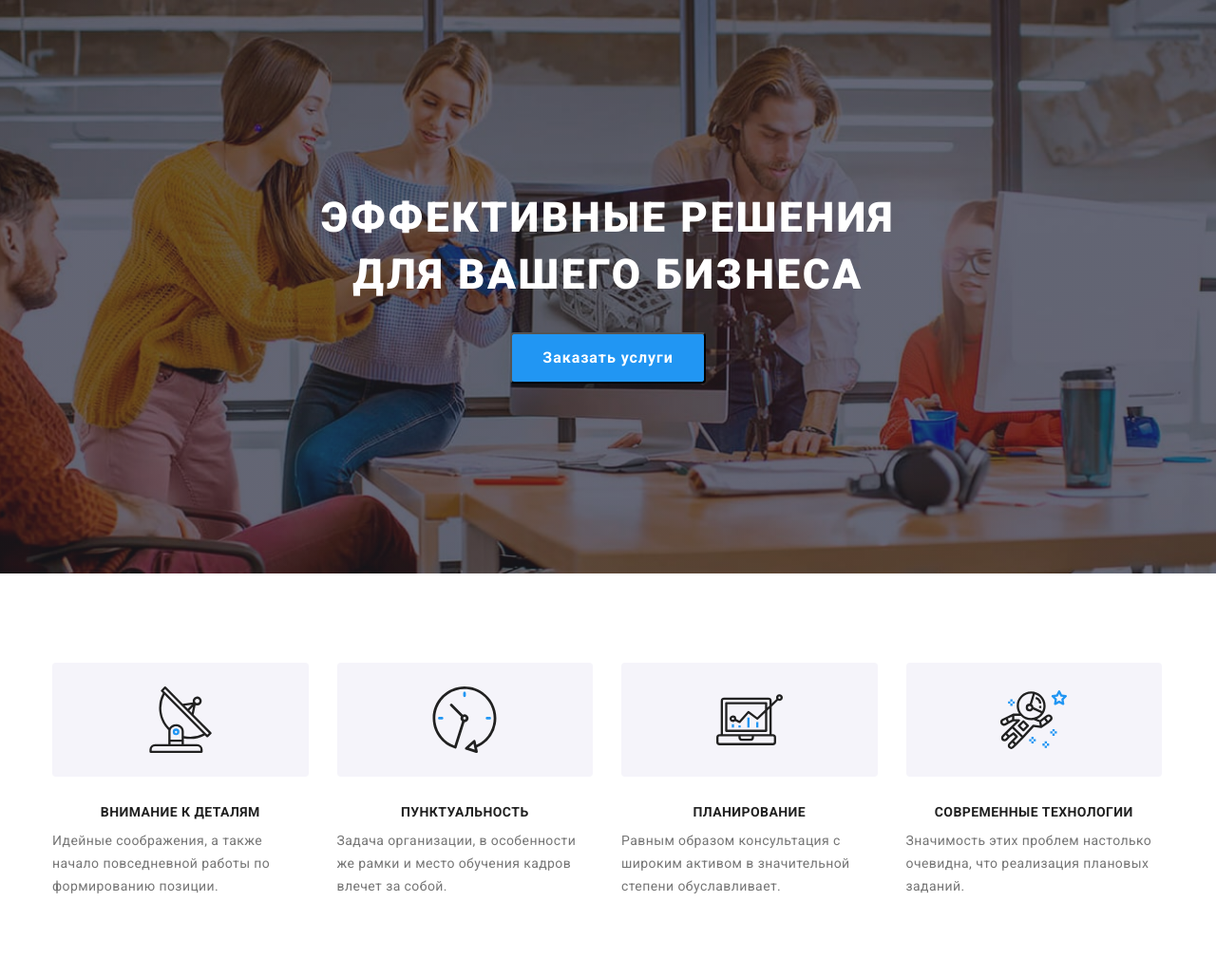
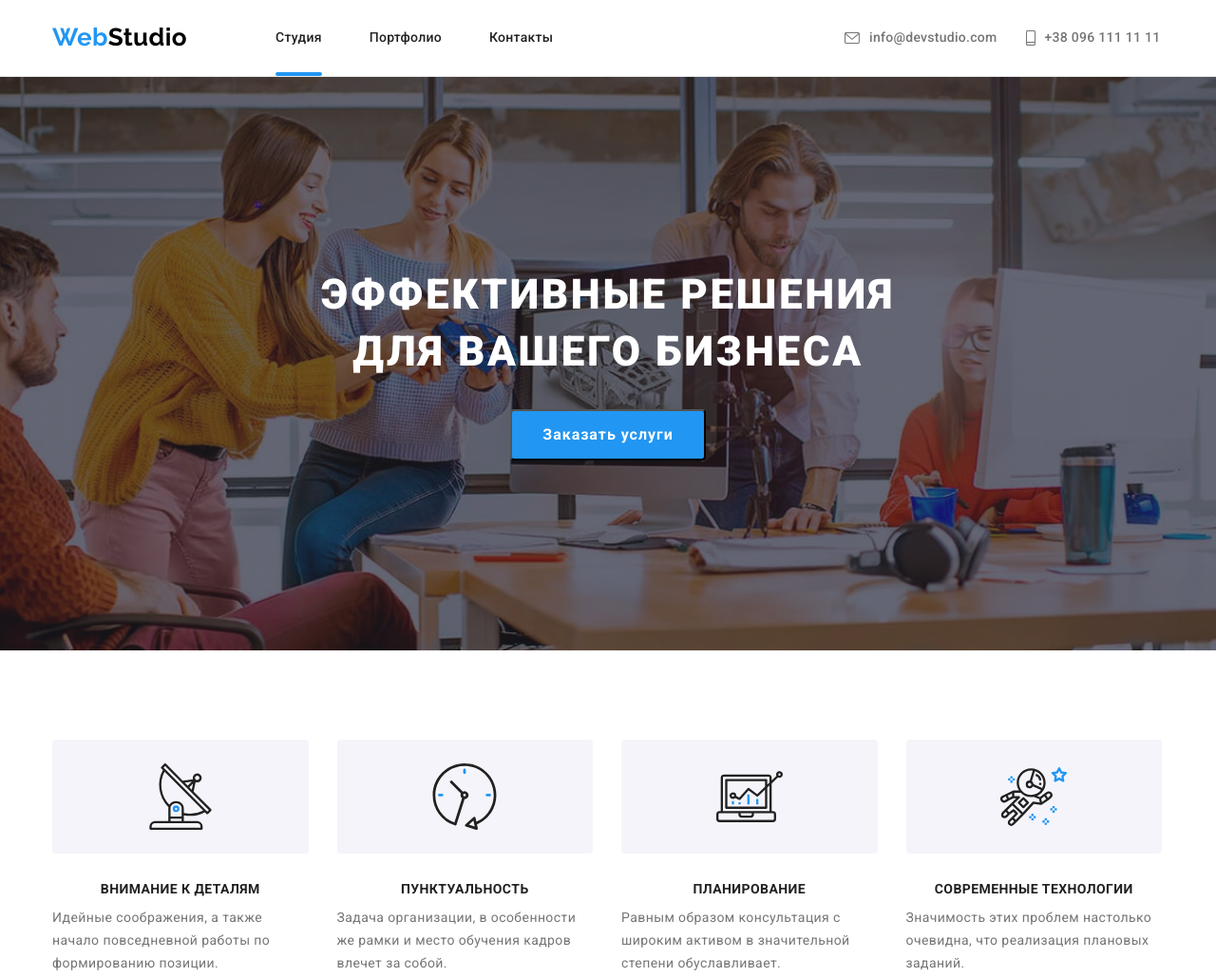
Before and after one commit to pylypchukroman/Practice-HTML-CSS--Landing-Page, a plain HTML site: page index.html in a window 1280 px wide. Shown: the top 1029 px of the page at 95% size. Drawn offline with nearby package versions, Linux system fonts and the light colour scheme.

Commit message:
додає правки по хедеру

```diff
--- a/index.html
+++ b/index.html
@@ -20,8 +20,9 @@
   </head>
   <body>
     <!--Хедер-->
-    <!-- <header class="page-header">
-      <div class="container main-nav">
+    <header class="page-header">
+      <div class="container">
+        <div class="header-navigation">
           <nav class="main-nav">
             <a href="./index.html" class="logo"
               >Web<span class="logo-second-color">Studio</span></a
@@ -29,7 +30,9 @@
             <ul class="site-nav">
               <li class="link">
                 <div class="site-nav-link-thumb">
-                <a href="./index.html" class="site-nav-link current">Студия </a>
+                  <a href="./index.html" class="site-nav-link current"
+                    >Студия
+                  </a>
                 </div>
               </li>
               <li class="link">
@@ -42,7 +45,10 @@
           </nav>
           <ul class="cont-nav">
             <li class="link">
-            <a href="mailto:info@devstudio.com" class="cont-nav-link mail-logo">
+              <a
+                href="mailto:info@devstudio.com"
+                class="cont-nav-link mail-logo"
+              >
                 <svg class="footer-contacts-icon mail-icon">
                   <use href="./images/symbol-defs.svg#icon-mail-logo"></use>
                 </svg>
@@ -59,7 +65,8 @@
             </li>
           </ul>
         </div>
-    </header> -->
+      </div>
+    </header>
     <!--Основная часть-->
     <main>
       <!--Герой-->
--- a/sass/components/_contacts.scss
+++ b/sass/components/_contacts.scss
@@ -1,14 +1,25 @@
 .cont-nav {
+  display: none;
   margin-top: 0;
   margin-bottom: 0;
   margin-left: auto;
   padding-left: 0;
-  display: flex;
+  @media screen and (min-width: 768px) {
+    display: block;
+    margin-left: 0;
+    padding-top: 21px;
+    padding-bottom: 21px;
+  }
+  @media screen and (min-width: 1200px) {
+    display: flex;
+    align-items: center;
+  }
 }
 
 .cont-nav-link {
   color: var(--primary-text-color);
   font-weight: 500;
+  font-size: 12px;
   line-height: 1.14;
   letter-spacing: 0.02em;
   text-decoration: none;
@@ -19,16 +30,26 @@
   &:focus {
     color: var(--accent-color);
   }
-}
-.cont-nav {
-  .link {
-    margin-right: 50px;
+  @media screen and (min-width: 1200px) {
+    font-size: 14px;
   }
 }
 .cont-nav {
   .link {
-    &:last-child {
+    @media screen and (min-width: 768px) {
       margin-right: 0;
+      &:first-child {
+        margin-bottom: 10px;
+      }
+    }
+    @media screen and (min-width: 1200px) {
+      margin-right: 30px;
+      &:first-child {
+        margin-bottom: 0;
+      }
+      &:last-child {
+        margin-right: 0;
+      }
     }
   }
 }
--- a/sass/components/_logo.scss
+++ b/sass/components/_logo.scss
@@ -9,6 +9,9 @@
   line-height: 1.17;
   text-decoration: none;
   text-align: center;
+  @media screen and (min-width: 768px) {
+    margin-right: 88px;
+  }
   @media screen and (min-width: 1200px) {
     font-size: 26px;
     line-height: 1.19;
--- a/sass/components/_navigation.scss
+++ b/sass/components/_navigation.scss
@@ -1,4 +1,3 @@
-
 .site-nav {
   .link {
     margin-right: 50px;
@@ -6,16 +5,20 @@
 }
 .site-nav {
   .link {
-    &last-child {
+    &:last-child {
       margin-right: 0;
     }
   }
 }
 .site-nav {
+  display: none;
   margin-top: 0;
   margin-bottom: 0;
   padding-left: 0;
-  display: flex;
+  @media screen and (min-width: 768px) {
+    width: 294px;
+    display: flex;
+  }
 }
 .site-nav-link {
   padding: 32px 0;
@@ -33,6 +36,8 @@
     line-height: 1.14;
     letter-spacing: 0.02em;
     text-decoration: none;
+  }
+  @media screen and (min-width: 768px) {
   }
 }
 .site-nav-link {
--- a/sass/layouts/_header.scss
+++ b/sass/layouts/_header.scss
@@ -4,4 +4,13 @@
 .main-nav {
   display: flex;
   align-items: center;
+  @media screen and (min-width: 768px) {
+    margin-right: 84px;
+  }
+  @media screen and (min-width: 1200px) {
+    margin-right: 305px;
+  }
 }
+.header-navigation {
+  display: flex;
+}
```
Also changed, not shown: css/main.css, css/main.min.css, 2 other files. Lines whose indentation alone changed are shown as unchanged.
